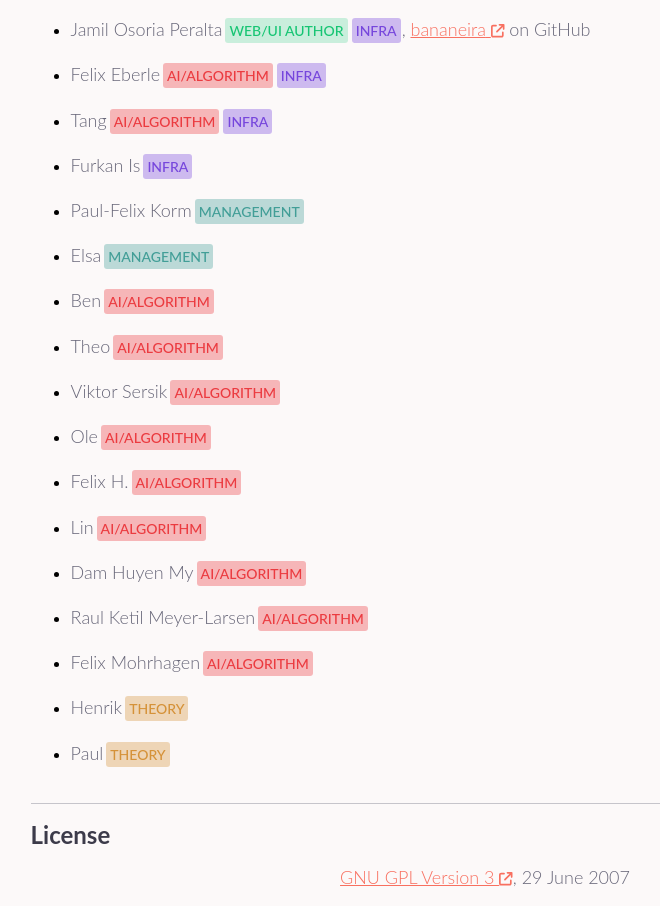
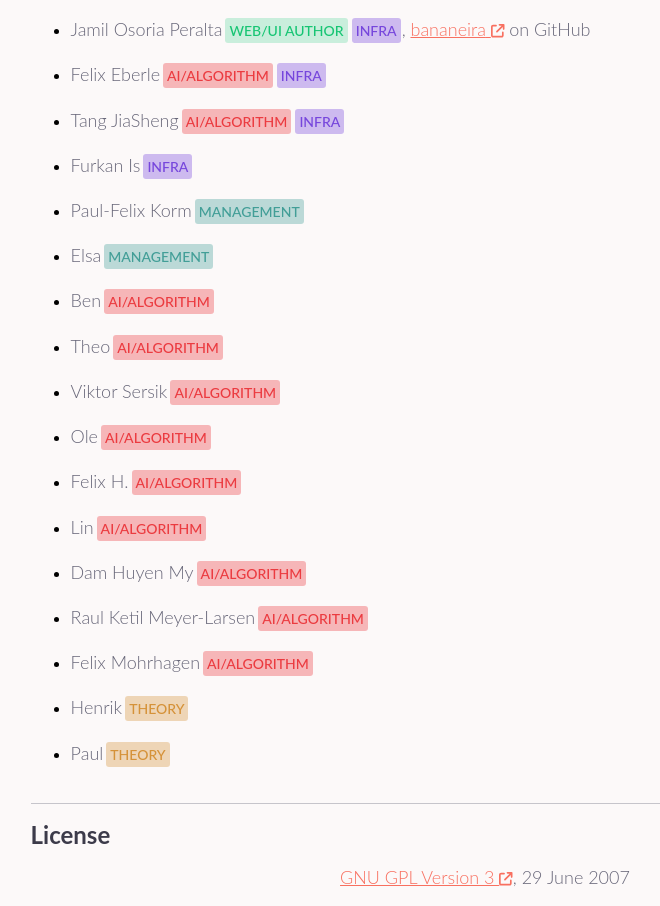
Before and after one commit to clk1006/teris, a Next.js app: page /docs in a window 1280 px wide. Shown: the part 1974-2880 px from the top of the page, without its empty margins (155-815 px from the left). Built offline with nearby package versions, Linux system fonts and the light colour scheme.

Commit message:
updated name

```diff
--- a/pages/docs/index.js
+++ b/pages/docs/index.js
@@ -170,7 +170,7 @@ export default function Docs() {
                                 <RoleBadge role="ai infra" name="Felix Eberle"/>
                             </li>
                             <li>
-                                <RoleBadge role="ai infra" name="Tang"/>
+                                <RoleBadge role="ai infra" name="Tang JiaSheng"/>
                             </li>
                             <li>
                                 <RoleBadge role="infra" name="Furkan Is"/>
```
